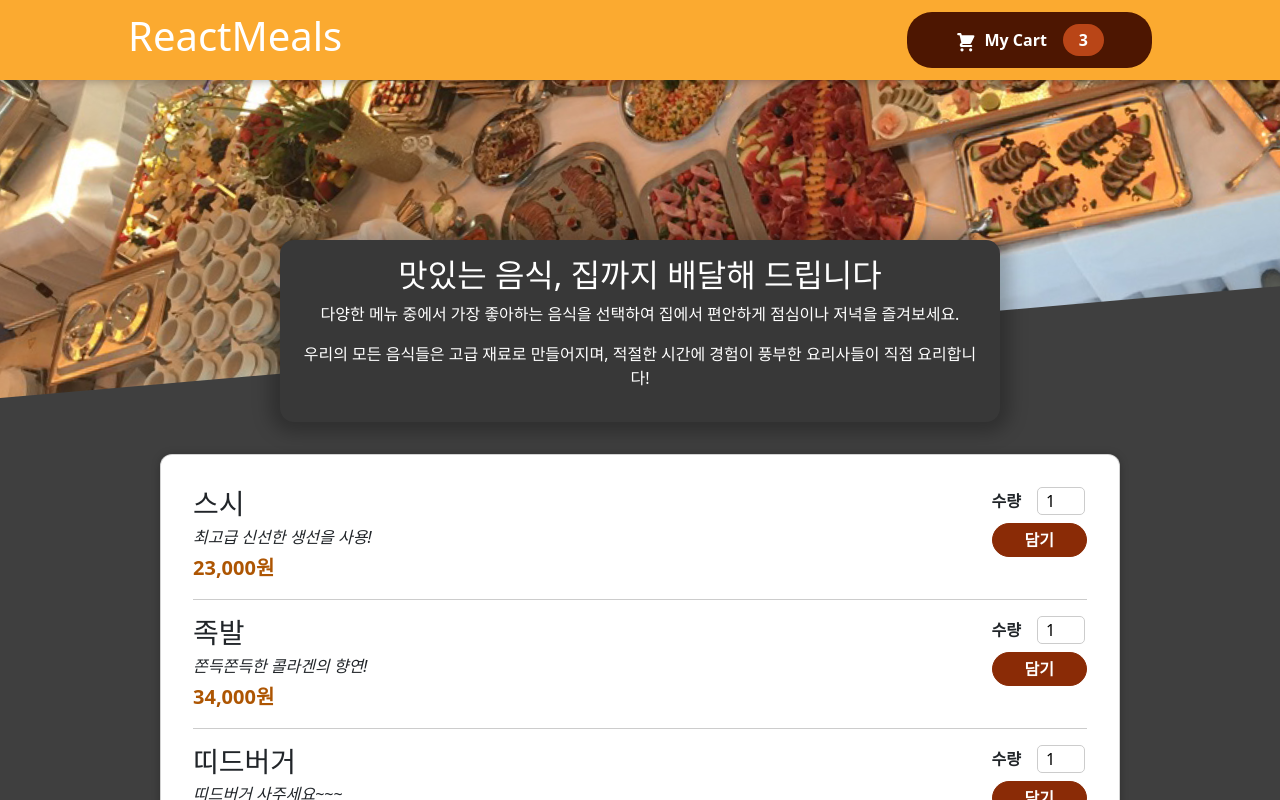
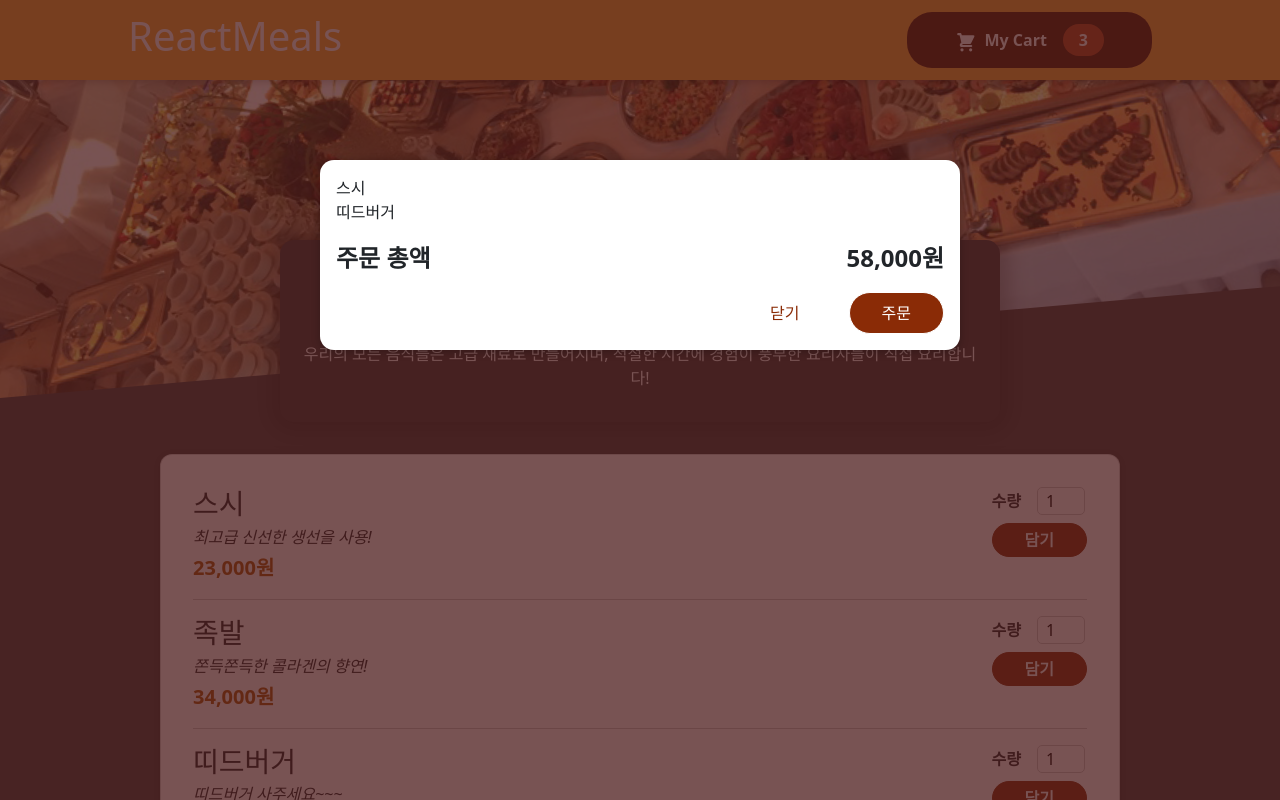
Before and after one commit to yocong/react-study-202406, a React (Create React App) app: page / in a window 1280 px wide. Shown: the top 800 px of the page. Built offline with nearby package versions, Linux system fonts and the light colour scheme; the HTML template or start-up script is replaced by a standard one.

Commit message:
# Cart Context 정의

```diff
--- a/src/App.js
+++ b/src/App.js
@@ -1,18 +1,19 @@
 import React from "react";
 import "./App.css";
-import Player from "./components/Ref/Player";
-import TimerChallenge from "./components/Ref/TimeChallenge";
 import Header from "./components/Food/Layout/Header";
 import Meals from "./components/Food/Meals/Meals";
+import Cart from "./components/Food/Cart/Cart";
+import CartProvider from "./components/store/CartProvider";
 
 const App = () => {
   return (
-    <>
+    <CartProvider>
+      <Cart />
       <Header />
       <div id="main">
         <Meals />
       </div>
-    </>
+    </CartProvider>
   );
 };
 
--- /dev/null
+++ b/src/components/Food/Cart/Cart.js
@@ -0,0 +1,48 @@
+import React from 'react';
+import styles from './Cart.module.scss';
+import CartModal from './CartModal';
+
+const DUMMY_CART = [
+  {
+    id: 'c1',
+    name: '스시',
+    amount: 2,
+    price: 46000,
+  },
+  {
+    id: 'c2',
+    name: '띠드버거',
+    amount: 1,
+    price: 12000,
+  },
+];
+const Cart = () => {
+  const {
+    'cart-items': cartItemStyle,
+    total,
+    actions,
+    'button--alt': btnAlt,
+    button,
+  } = styles;
+
+  return (
+    <CartModal>
+      {/* 주문 내역 */}
+      <ul className={cartItemStyle}>
+        {DUMMY_CART.map((cartItem) => (
+          <li key={cartItem.id}>{cartItem.name}</li>
+        ))}
+      </ul>
+      <div className={total}>
+        <span>주문 총액</span>
+        <span>58,000원</span>
+      </div>
+      <div className={actions}>
+        <button className={btnAlt}>닫기</button>
+        <button className={button}>주문</button>
+      </div>
+    </CartModal>
+  );
+};
+
+export default Cart;
--- /dev/null
+++ b/src/components/Food/Cart/Cart.module.scss
@@ -0,0 +1,52 @@
+$button-color: #8a2b06;
+$hover-active-bg-color: #5a1a01;
+$hover-active-border-color: #5a1a01;
+$hover-active-color: white;
+$button-alt-color: #8a2b06;
+$button-bg-color: #8a2b06;
+$button-color: white;
+
+.cart-items {
+  list-style: none;
+  margin: 0;
+  padding: 0;
+
+}
+
+.total {
+  display: flex;
+  justify-content: space-between;
+  align-items: center;
+  font-weight: bold;
+  font-size: 1.5rem;
+  margin: 1rem 0;
+}
+
+.actions {
+  text-align: right;
+
+  button {
+    font: inherit;
+    cursor: pointer;
+    background-color: transparent;
+    border: 1px solid $button-color;
+    padding: 0.5rem 2rem;
+    border-radius: 25px;
+    margin-left: 1rem;
+
+    &:hover, &:active {
+      background-color: $hover-active-bg-color;
+      border-color: $hover-active-border-color;
+      color: $hover-active-color;
+    }
+  }
+
+  .button--alt {
+    color: $button-alt-color;
+  }
+
+  .button {
+    background-color: $button-bg-color;
+    color: $button-color;
+  }
+}
--- /dev/null
+++ b/src/components/Food/Cart/CartModal.js
@@ -0,0 +1,26 @@
+import React from 'react';
+import styles from './CartModal.module.scss';
+
+const ModalOverlay = ({ children }) => {
+    return (
+        <div className={styles.modal}>
+            <div className={styles.content}>
+                {children}
+            </div>
+        </div>
+    );
+};
+
+
+const CartModal = ({ children }) => {
+    return (
+        <>
+            <div className={styles.backdrop} />
+            <ModalOverlay>
+                {children}
+            </ModalOverlay>
+        </>
+    );
+};
+
+export default CartModal;
--- /dev/null
+++ b/src/components/Food/Cart/CartModal.module.scss
@@ -0,0 +1,40 @@
+.backdrop {
+  position: fixed;
+  top: 0;
+  left: 0;
+  width: 100%;
+  height: 100vh;
+  z-index: 20;
+  background-color: rgba(75, 26, 26, 0.75);
+}
+
+.modal {
+  position: fixed;
+  top: 20vh;
+  left: 5%;
+  width: 90%;
+  background-color: white;
+  padding: 1rem;
+  border-radius: 14px;
+  box-shadow: 0 2px 8px rgba(0, 0, 0, 0.25);
+  z-index: 30;
+  animation: slide-down 300ms ease-out forwards;
+}
+
+@media (min-width: 768px) {
+  .modal {
+    width: 40rem;
+    left: calc(50% - 20rem);
+  }
+}
+
+@keyframes slide-down {
+  from {
+    opacity: 0;
+    transform: translateY(-3rem);
+  }
+  to {
+    opacity: 1;
+    transform: translateY(0);
+  }
+}
--- a/src/components/UI/Input/Input.js
+++ b/src/components/UI/Input/Input.js
@@ -4,7 +4,7 @@
 const Input = ({ label, inputAttr }) => {
   return (
     <div className={styles.input}>
-      <label>{label}</label>
+      <label htmlFor={inputAttr.id}>{label}</label>
       <input {...inputAttr}/>
     </div>
   )
--- /dev/null
+++ b/src/components/store/CartProvider.js
@@ -0,0 +1,8 @@
+import React from "react";
+import CartContext from "./cart-context";
+
+const CartProvider = ({ children }) => {
+  return <CartContext.Provider>{children}</CartContext.Provider>;
+};
+
+export default CartProvider;
--- /dev/null
+++ b/src/components/store/cart-context.js
@@ -0,0 +1,12 @@
+import { createContext } from "react";
+
+// 장바구니에 관련된 상태값들을 관리하는 컨텍스트(저장소)
+
+// 매개변수에 전달하는 객체는 상태들을 정의하는 개념
+const CartContext = createContext({
+  cartItems: [], // 장바구니 배열
+  addItem: (item) => {}, // 장바구니에 추가하는 함수
+  removeItem: (id) => {}, // 장바구니에 상품을 제거하는 함수
+});
+
+export default CartContext;
```
